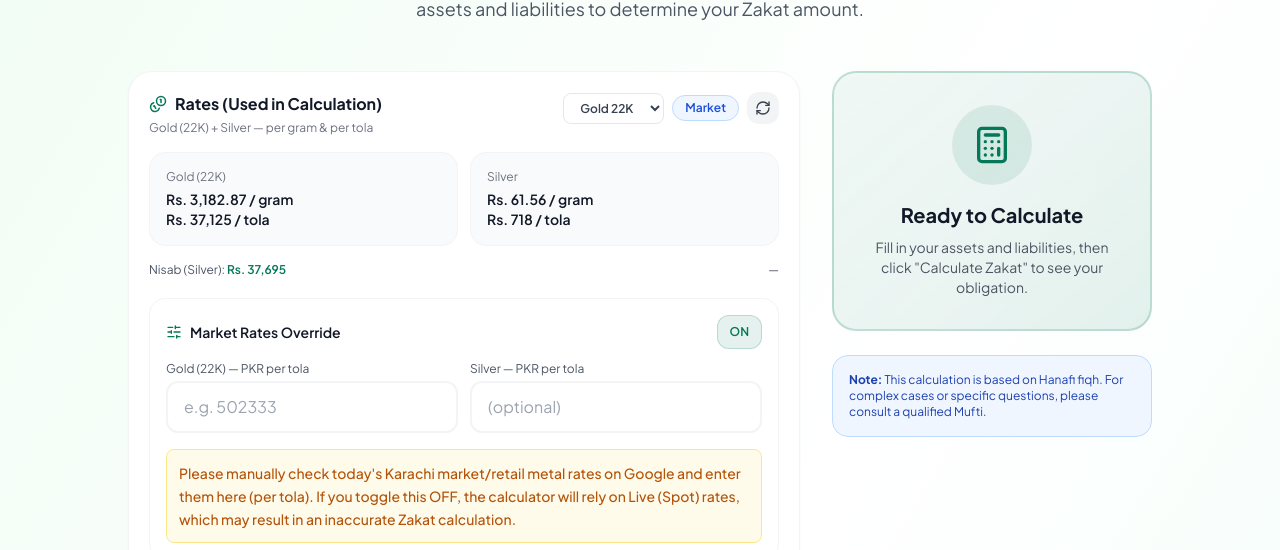
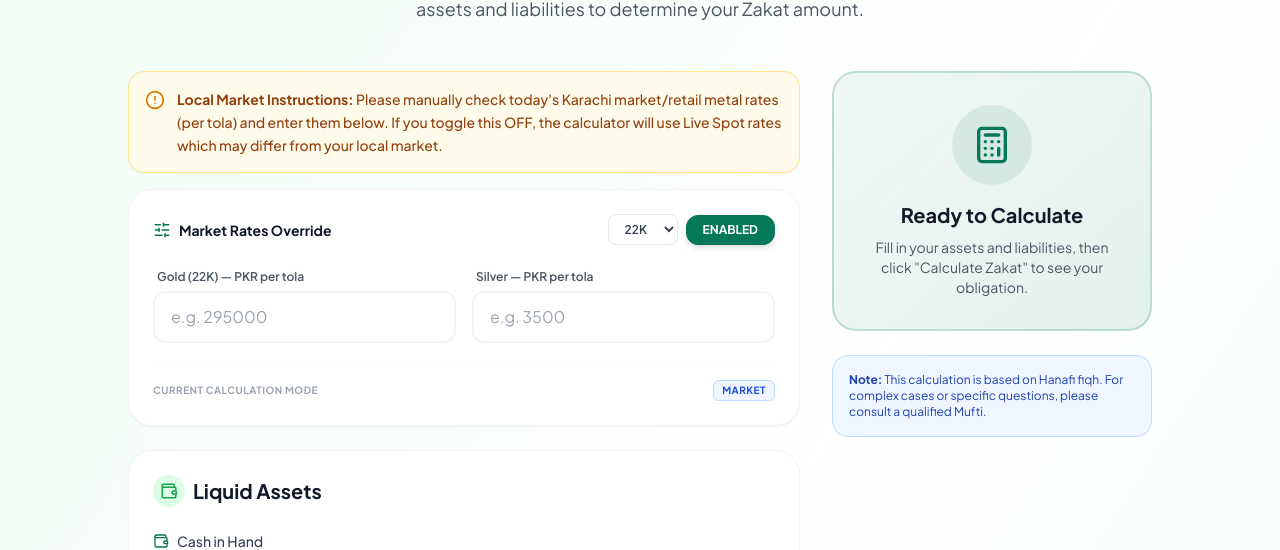
Before and after one commit to ziauddin14/Zakat-MS-Final-Hackathone-, a React (Vite) app in the folder frontend/: page /zakat-calculator in a window 1280 px wide. Shown: the part 261-811 px from the top of the page. Built offline with nearby package versions, Linux system fonts and the light colour scheme; no server answers.

Commit message:
removing market rate

```diff
--- a/frontend/src/pages/ZakatCalculator.jsx
+++ b/frontend/src/pages/ZakatCalculator.jsx
@@ -1462,116 +1462,64 @@ const ZakatCalculator = () => {
         : "bg-green-50 text-green-700 border-green-200";
 
     return (
+      <div className="space-y-4">
+        {/* Instructions at the top as requested */}
+        <motion.div
+          initial={{ opacity: 0, y: -10 }}
+          animate={{ opacity: 1, y: 0 }}
+          className="text-sm font-medium text-amber-800 bg-amber-50 p-4 rounded-2xl border border-amber-200 leading-relaxed shadow-sm flex gap-3"
+        >
+          <AlertCircle size={20} className="text-amber-600 shrink-0 mt-0.5" />
+          <p>
+            <strong>Local Market Instructions:</strong> Please manually check
+            today's Karachi market/retail metal rates (per tola) and enter them
+            below. If you toggle this OFF, the calculator will use Live Spot
+            rates which may differ from your local market.
+          </p>
+        </motion.div>
+
         <motion.div
           initial={{ opacity: 0, y: 8 }}
           animate={{ opacity: 1, y: 0 }}
-        className="bg-white p-5 rounded-3xl shadow-sm border border-gray-100"
+          className="bg-white p-6 rounded-3xl shadow-sm border border-gray-100"
         >
-        <div className="flex items-start justify-between gap-3 mb-4">
-          <div>
-            <h4 className="font-bold text-gray-900 flex items-center gap-2">
-              <Coins size={18} className="text-primary" />
-              Rates (Used in Calculation)
-            </h4>
-            <p className="text-xs text-gray-500 mt-1">
-              Gold ({goldKarat}K) + Silver — per gram & per tola
-            </p>
+          <div className="flex items-center justify-between gap-3 mb-6">
+            <div className="flex items-center gap-2 text-sm font-bold text-gray-900">
+              <SlidersHorizontal size={18} className="text-primary" />
+              Market Rates Override
             </div>
 
             <div className="flex items-center gap-2">
-            {/* Moved Gold Karat Selector Here */}
               <select
                 value={goldKarat}
                 onChange={(e) => setGoldKarat(parseInt(e.target.value, 10))}
                 className="text-xs font-semibold px-3 py-1.5 bg-white border border-gray-200 rounded-lg outline-none focus:border-primary text-gray-700 cursor-pointer hover:bg-gray-50 transition-all"
-              title="Select Gold Karat for Calculation"
+                title="Select Gold Karat"
               >
-              <option value={24}>Gold 24K</option>
-              <option value={22}>Gold 22K</option>
-              <option value={21}>Gold 21K</option>
-              <option value={20}>Gold 20K</option>
-              <option value={18}>Gold 18K</option>
+                <option value={24}>24K</option>
+                <option value={22}>22K</option>
+                <option value={21}>21K</option>
+                <option value={20}>20K</option>
+                <option value={18}>18K</option>
               </select>
-
-            <span
-              className={`text-xs font-semibold px-3 py-1 rounded-full border ${badgeClass}`}
-            >
-              {badge}
-            </span>
-
-            <button
-              type="button"
-              onClick={fetchRates}
-              className="p-2 rounded-xl bg-gray-100 hover:bg-gray-200 transition-all"
-              title="Refresh live rates"
-            >
-              <RefreshCw size={16} className="text-gray-700" />
-            </button>
-          </div>
-        </div>
-
-        <div className="grid grid-cols-1 sm:grid-cols-2 gap-3 mb-4">
-          <div className="p-4 rounded-2xl bg-gray-50 border border-gray-100">
-            <div className="text-xs text-gray-500 mb-1">
-              Gold ({goldKarat}K)
-            </div>
-            <div className="text-sm font-semibold text-gray-900">
-              {formatPKR2(currentGoldAppliedPerGram)} / gram
-            </div>
-            <div className="text-sm font-semibold text-gray-900">
-              {formatPKR2(toTola(currentGoldAppliedPerGram))} / tola
-            </div>
-          </div>
-
-          <div className="p-4 rounded-2xl bg-gray-50 border border-gray-100">
-            <div className="text-xs text-gray-500 mb-1">Silver</div>
-            <div className="text-sm font-semibold text-gray-900">
-              {formatPKR2(currentSilverPerGram)} / gram
-            </div>
-            <div className="text-sm font-semibold text-gray-900">
-              {formatPKR2(toTola(currentSilverPerGram))} / tola
-            </div>
-          </div>
-        </div>
-
-        <div className="flex items-center justify-between text-xs text-gray-600">
-          <span>
-            Nisab (Silver):{" "}
-            <span className="font-semibold text-primary">
-              {formatPKR2(CONSTANTS.SILVER_NISAB_GRAMS * currentSilverPerGram)}
-            </span>
-          </span>
-          <span>
-            {ratesUpdatedAt
-              ? `Updated: ${ratesUpdatedAt.toLocaleString()}`
-              : "—"}
-          </span>
-        </div>
-
-        {/* Manual / Market override */}
-        <div className="mt-5 p-4 rounded-2xl border border-gray-100 bg-white">
-          <div className="flex items-center justify-between gap-3 mb-3">
-            <div className="flex items-center gap-2 text-sm font-semibold text-gray-900">
-              <SlidersHorizontal size={16} className="text-primary" />
-              Market Rates Override
-            </div>
 
               <button
                 type="button"
                 onClick={() => setUseManualRates((v) => !v)}
-              className={`px-3 py-2 rounded-xl text-xs font-semibold border transition-all ${
+                className={`px-4 py-1.5 rounded-xl text-xs font-bold border transition-all ${
                   useManualRates
-                  ? "bg-primary/10 text-primary border-primary/20"
+                    ? "bg-primary text-white border-primary shadow-md"
                     : "bg-gray-100 text-gray-700 border-gray-200 hover:bg-gray-200"
                 }`}
               >
-              {useManualRates ? "ON" : "OFF"}
+                {useManualRates ? "ENABLED" : "DISABLED"}
               </button>
             </div>
-
-          <div className="grid grid-cols-1 sm:grid-cols-2 gap-3">
+          </div>
+
+          <div className="grid grid-cols-1 sm:grid-cols-2 gap-4">
             <div>
-              <label className="block text-xs text-gray-600 mb-1">
+              <label className="block text-xs font-semibold text-gray-600 mb-1.5 ml-1">
                 Gold ({goldKarat}K) — PKR per tola
               </label>
               <input
@@ -1580,7 +1528,7 @@ const ZakatCalculator = () => {
                 step="any"
                 value={manualGoldPerTola}
                 onChange={(e) => setManualGoldPerTola(e.target.value)}
-                placeholder="e.g. 502333"
+                placeholder="e.g. 295000"
                 disabled={!useManualRates}
                 className={`w-full px-4 py-3 rounded-xl border-2 outline-none transition-all ${
                   useManualRates
@@ -1591,7 +1539,7 @@ const ZakatCalculator = () => {
             </div>
 
             <div>
-              <label className="block text-xs text-gray-600 mb-1">
+              <label className="block text-xs font-semibold text-gray-600 mb-1.5 ml-1">
                 Silver — PKR per tola
               </label>
               <input
@@ -1600,7 +1548,7 @@ const ZakatCalculator = () => {
                 step="any"
                 value={manualSilverPerTola}
                 onChange={(e) => setManualSilverPerTola(e.target.value)}
-                placeholder="(optional)"
+                placeholder="e.g. 3500"
                 disabled={!useManualRates}
                 className={`w-full px-4 py-3 rounded-xl border-2 outline-none transition-all ${
                   useManualRates
@@ -1611,14 +1559,14 @@ const ZakatCalculator = () => {
             </div>
           </div>
 
-          <p className="mt-4 text-sm font-medium text-amber-700 bg-amber-50 p-3 rounded-lg border border-amber-200 leading-relaxed">
-            Please manually check today's Karachi market/retail metal rates on
-            Google and enter them here (per tola). If you toggle this OFF, the
-            calculator will rely on Live (Spot) rates, which may result in an
-            inaccurate Zakat calculation.
-          </p>
+          <div className="mt-5 pt-4 border-t border-gray-50 flex items-center justify-between text-[10px] font-bold uppercase tracking-wider text-gray-400">
+            <span>Current Calculation Mode</span>
+            <span className={`px-2 py-0.5 rounded-md border ${badgeClass}`}>
+              {badge}
+            </span>
           </div>
         </motion.div>
+      </div>
     );
   };
 
```
Also changed, not shown: 1 other file (tests, documents, lock files or other folders). Lines whose indentation alone changed are shown as unchanged.
